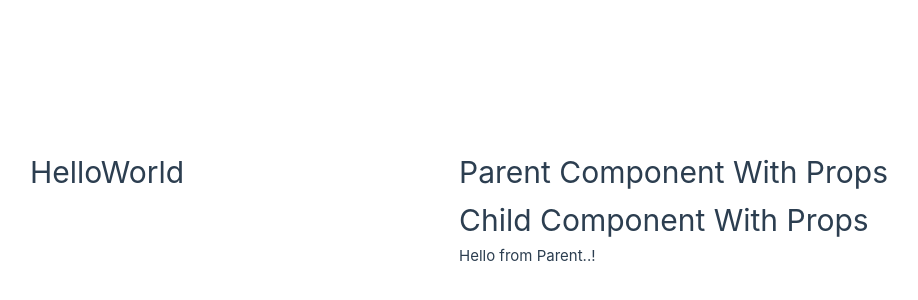
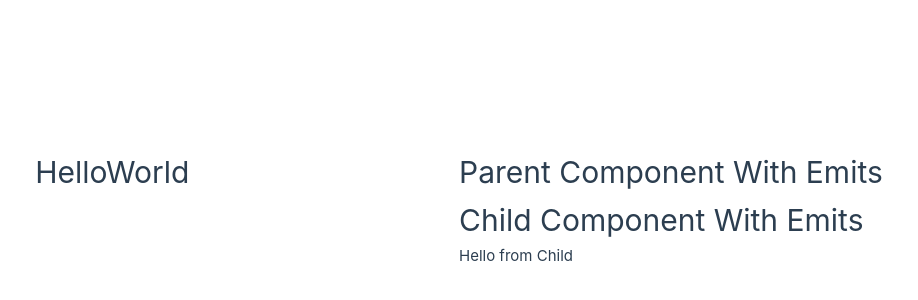
Before and after one commit to TSKHayagreevaC/vue-webapp, a Vue app: page / in a window 1280 px wide. Shown: the part 192-492 px from the top of the page, without its empty margins (181-1099 px from the left). Built offline with nearby package versions, Linux system fonts and the light colour scheme.

Commit message:
Added parent and child components for Emits

```diff
--- a/src/App.vue
+++ b/src/App.vue
@@ -1,8 +1,8 @@
 <script setup>
-import ParentComponentWithProps from './components/ParentComponentWithProps.vue'
+import ParentComponentWithEmits from './components/ParentComponentWithEmits.vue'
 </script>
 
 <template>
   <h1>HelloWorld</h1>
-  <ParentComponentWithProps />
+  <ParentComponentWithEmits />
 </template>
--- /dev/null
+++ b/src/components/ParentComponentWithEmits.vue
@@ -0,0 +1,13 @@
+<script setup>
+    import {ref} from 'vue';
+    import ChildComponentWithEmits from './childComponents/ChildComponentWithEmits.vue';
+    const childMsg = ref('No Child Message Yet');
+</script>
+
+<template>
+    <div>
+        <h1>Parent Component With Emits</h1>
+        <ChildComponentWithEmits @response="(msg) => childMsg = msg" />
+        <p>{{childMsg}}</p>
+    </div>
+</template>
--- /dev/null
+++ b/src/components/childComponents/ChildComponentWithEmits.vue
@@ -0,0 +1,8 @@
+<script setup>
+    const emit = defineEmits(['response']);
+    emit('response', 'Hello from Child');
+</script>
+
+<template>
+    <h1>Child Component With Emits</h1>
+</template>
```
